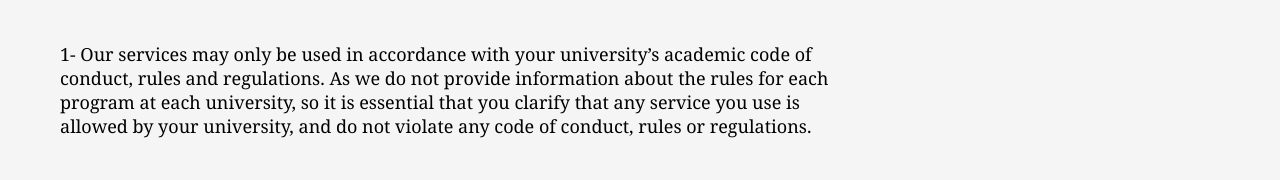
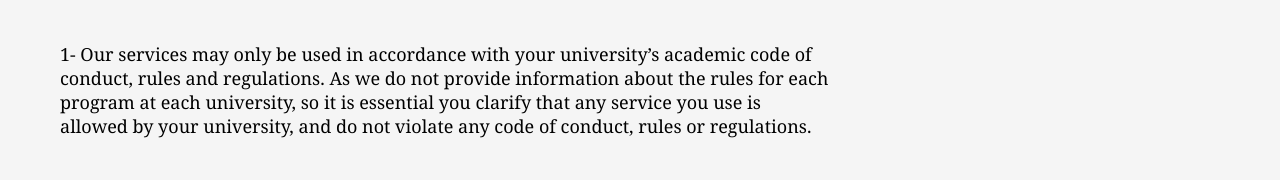
Before and after one commit to OprahZidine/Educational-website, a plain HTML site: page terms.html in a window 1280 px wide. Shown: the part 1193-1373 px from the top of the page. Drawn offline with Linux system fonts and the light colour scheme.

Commit message:
Update terms.html

```diff
--- a/terms.html
+++ b/terms.html
@@ -72,7 +72,7 @@
     font-family: Arial, Helvetica, sans-serif; margin: 45px; align-items: start; justify-content: left;">Ethical use of the services:</h6>
     <p style="font-size: 18px; margin: 15px; justify-content: center; align-items: center; font-family: Georgia, 'Times New Roman', Times, serif; margin-left: 60px; ">1- Our services may only be used in accordance with your university’s academic code of<br> conduct,
          rules and regulations. As we do not provide information about the rules for each<br> program at each university,
-         so it is essential that you clarify that any service you use is<br> allowed by your university, and do not violate any code of conduct,
+         so it is essential you clarify that any service you use is<br> allowed by your university, and do not violate any code of conduct,
           rules or regulations. </p>
 
      <p style="font-size: 18px; margin: 45px; justify-content: left; align-items: start; font-family: Georgia, 'Times New Roman', Times, serif , Times, serif; margin-left: 60px; "> 2-We may  verify information regarding rules and regulations in relation to academic misconduct<br style="font-size: 18px; margin: 45px; justify-content: left; align-items: start; font-family: Georgia, 'Times New Roman', Times, serif , Times, serif; margin-left: 60px; "> with your university/school.
```
